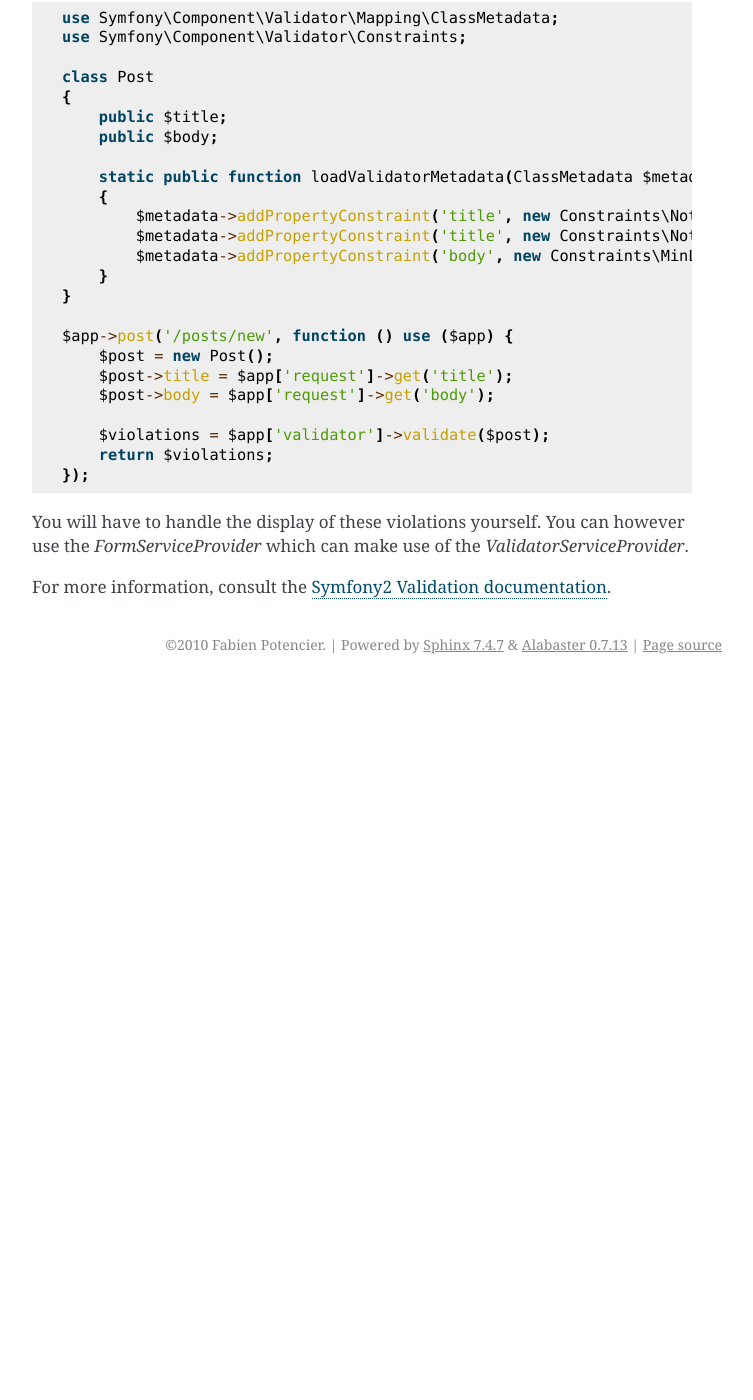
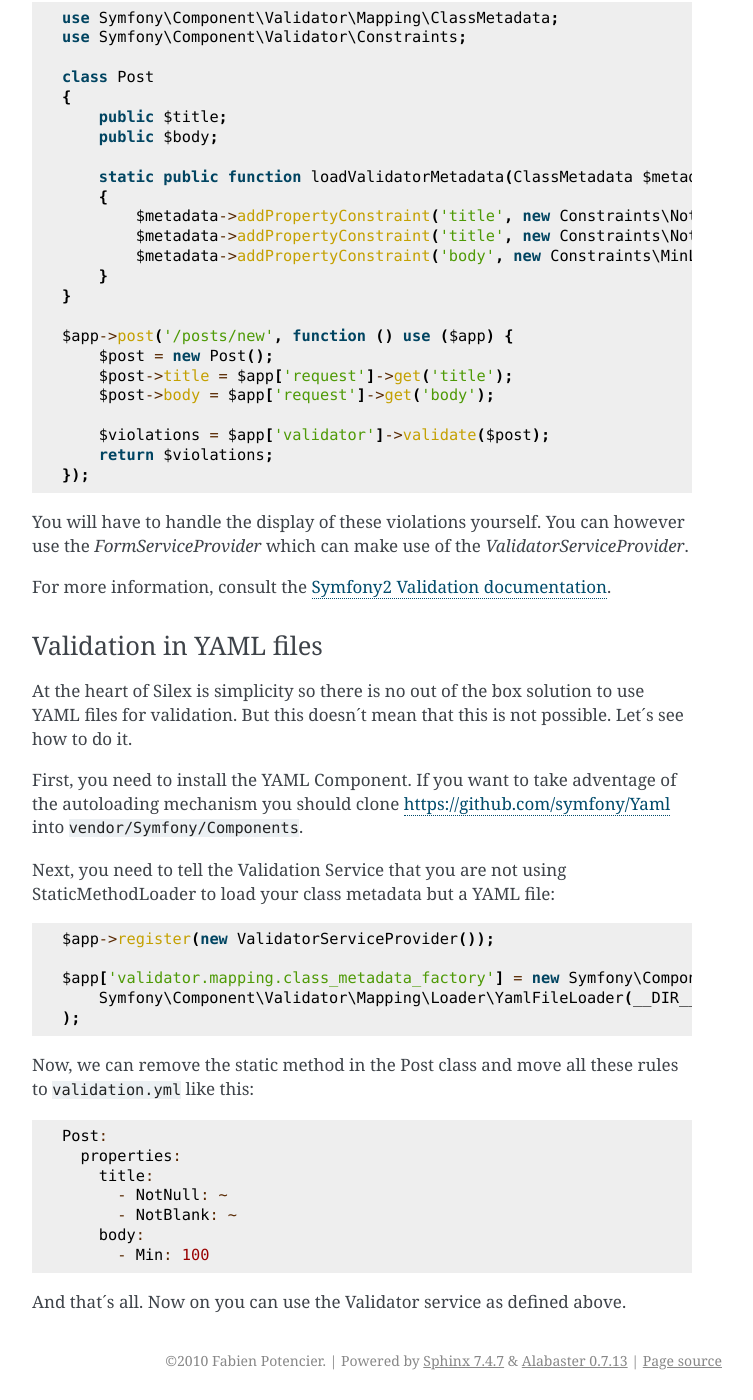
Before and after one commit to silexphp/Silex, a Sphinx documentation site: the page built from doc/providers/validator.rst, in a window 1280 px wide and 1400 px high, scrolled down 1467 px. Shown: the whole window, without its empty margins (388-1141 px from the left). Built offline with Sphinx 7.4.7, drawn with Linux system fonts in a browser that asks for light colours; before the commit the page ends 2151 px from its top, so only the background shows below that; some of the changed text lies outside the part shown.

Commit message:
Updated Validator doc to use YAML files

```diff
--- a/doc/providers/validator.rst
+++ b/doc/providers/validator.rst
@@ -97,3 +97,32 @@
 
 For more information, consult the `Symfony2 Validation documentation
 <http://symfony.com/doc/2.0/book/validation.html>`_.
+
+Validation in YAML files
+~~~~~~~~~~~~~~~~~~~~~~~~
+
+At the heart of Silex is simplicity so there is no out of the box solution to use YAML files for validation.
+But this doesn´t mean that this is not possible. Let´s see how to do it.
+
+First, you need to install the YAML Component. If you want to take adventage of the autoloading mechanism you should clone https://github.com/symfony/Yaml into ``vendor/Symfony/Components``.
+
+Next, you need to tell the Validation Service that you are not using StaticMethodLoader to load your class metadata
+but a YAML file::
+
+    $app->register(new ValidatorServiceProvider());
+
+    $app['validator.mapping.class_metadata_factory'] = new Symfony\Component\Validator\Mapping\ClassMetadataFactory(
+        Symfony\Component\Validator\Mapping\Loader\YamlFileLoader(__DIR__.'/validation.yml')
+    );
+
+Now, we can remove the static method in the Post class and move all these rules to ``validation.yml`` like this::
+
+    Post:
+      properties:
+        title:
+          - NotNull: ~
+          - NotBlank: ~
+        body:
+          - Min: 100
+
+And that´s all. Now on you can use the Validator service as defined above.
```
